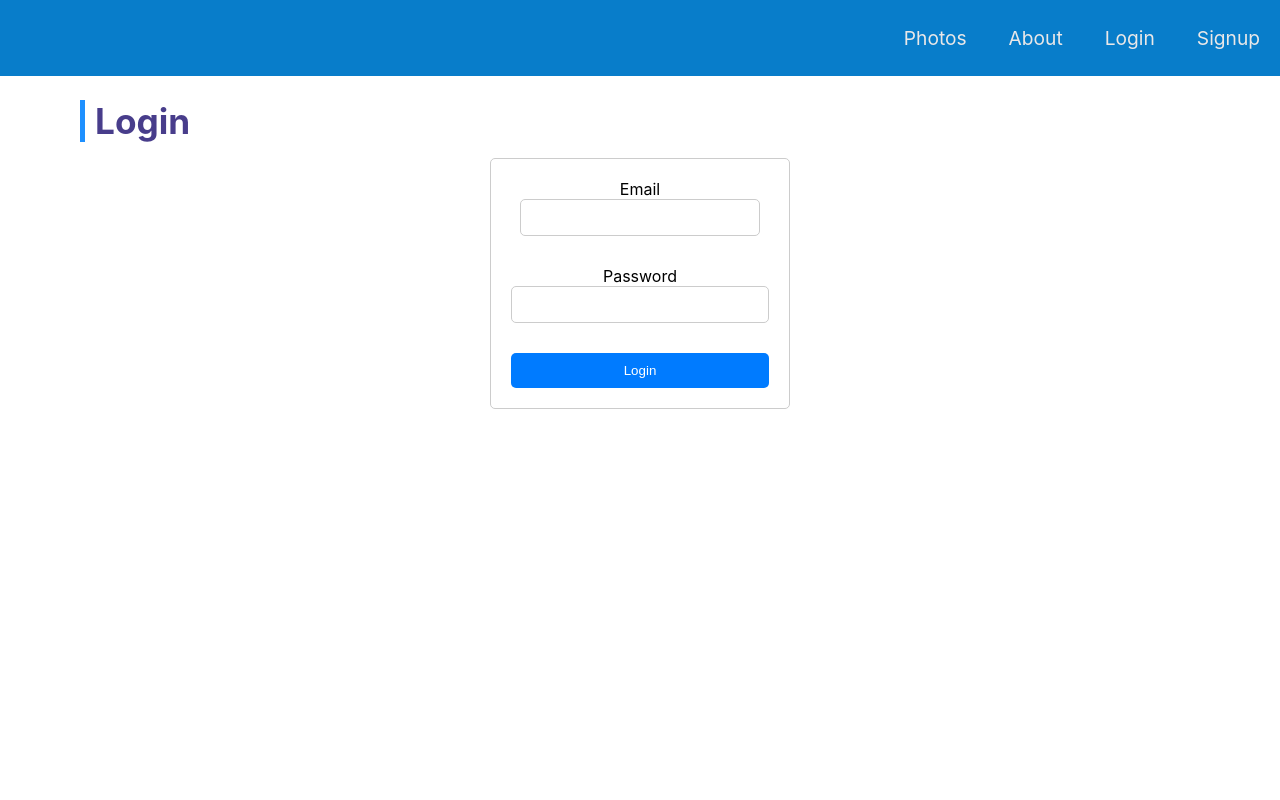
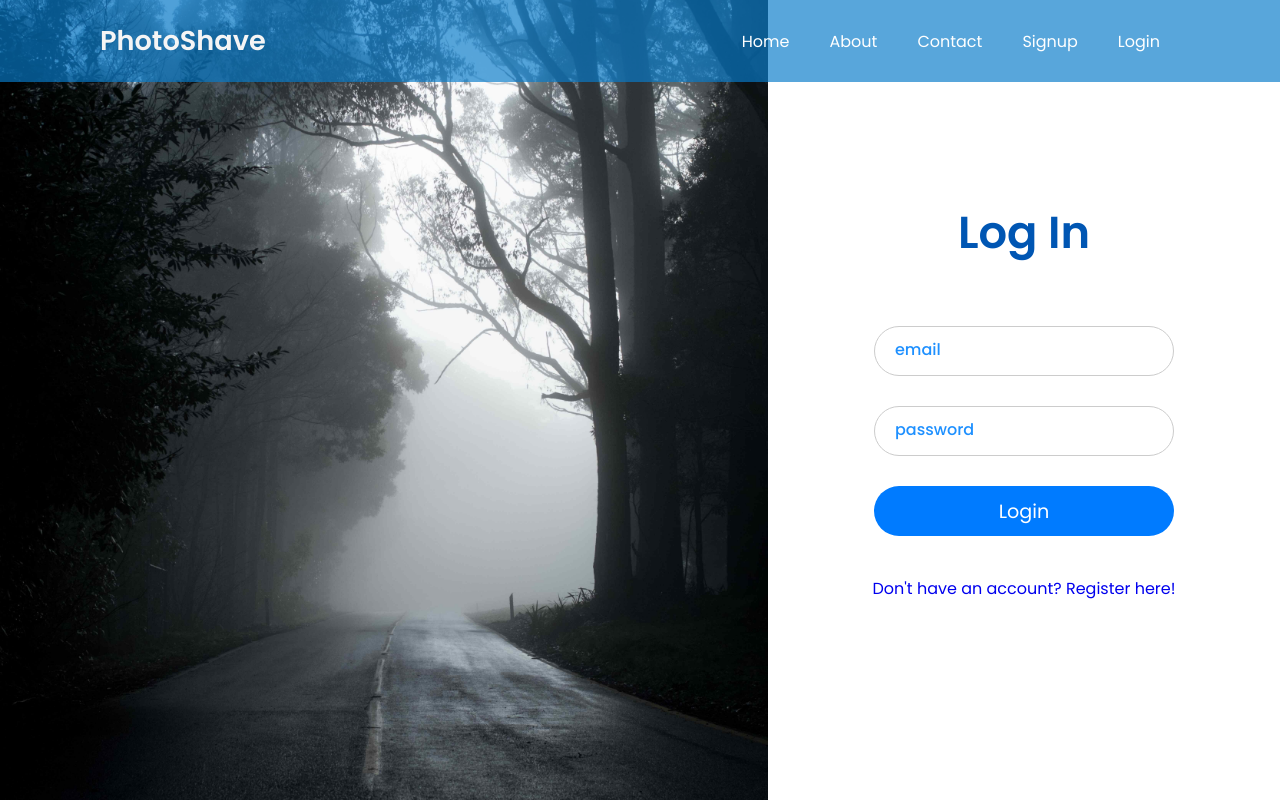
Before and after one commit to ShavinAnjithaAlpha/PixelStream, a React (Create React App) app in the folder client/: page /login in a window 1280 px wide. Built offline with nearby package versions, Linux system fonts and the light colour scheme.

Commit message:
Add new styles to login page and nav bar.

```diff
--- a/client/public/index.html
+++ b/client/public/index.html
@@ -24,7 +24,7 @@
       work correctly both with client-side routing and a non-root public URL.
       Learn how to configure a non-root public URL by running `npm run build`.
     -->
-    <title>React App</title>
+    <title>PhotoShav</title>
   </head>
   <body>
     <noscript>You need to enable JavaScript to run this app.</noscript>
--- a/client/src/App.css
+++ b/client/src/App.css
@@ -1,11 +1,13 @@
-.App {
-  text-align: center;
-}
+/* Google Fonts - Poppins */
+@import url("https://fonts.googleapis.com/css2?family=Poppins:wght@300;400;500;600&display=swap");
 
-.navbar {
-  background-color: #087dca;
-  color: #fff;
-  padding: 10px;
+* {
+  margin: 0;
+  padding: 0;
+  box-sizing: border-box;
+  font-family: "Poppins", sans-serif;
+  list-style: none;
+  text-decoration: none;
 }
 
 /* Hide scrollbar for Chrome, Safari and Opera */
@@ -13,32 +15,53 @@ body::-webkit-scrollbar {
   display: none;
 }
 
-.navbar ul {
-  list-style: none;
-  margin: 1rem 0;
-  padding: 0;
+.App {
+  text-align: center;
+}
+
+/* nav bar styling */
+.nav {
+  display: flex;
+  width: 100%;
+  position: fixed;
+  left: 0;
+  top: 0;
+  background-color: #087ccaac;
+  padding: 20px 100px;
+  justify-content: space-between;
+}
+
+.nav .nav-links {
   display: flex;
   flex-direction: row;
-  justify-content: flex-end;
 }
 
-.navbar li {
-  display: inline-block;
-  margin-right: 10px;
-  font-size: 1.2rem;
+.nav .nav-links .nav-item {
+  margin: auto 20px;
+  color: white;
 }
 
-.navbar li:hover {
-  cursor: pointer;
-  color: #000;
+.nav .logo {
+  font-size: 1.7rem;
+  font-weight: 700;
+  color: whitesmoke;
+  font-style: normal;
 }
 
-.navbar a {
-  color: #eae8e8;
-  text-decoration: none;
-  margin-left: 2rem;
+.nav .nav-links .nav-item a {
+  color: white;
+  transition: all 0.2s ease-in-out;
 }
 
-.navbar a:hover {
+.nav .nav-links .nav-item a:hover {
+  color: #9cc3ed;
+}
+
+.nav .nav-links .login {
+  margin: auto 20px;
+}
+
+.nav .nav-links .login a {
   color: white;
+  font-style: normal;
 }
--- a/client/src/App.js
+++ b/client/src/App.js
@@ -1,32 +1,67 @@
 import React from "react";
-import { BrowserRouter as Router, Routes, Route, Link } from "react-router-dom";
+import {
+  BrowserRouter as Router,
+  Routes,
+  Route,
+  Link,
+  useLocation,
+} from "react-router-dom";
 import Home from "./pages/Home";
 import About from "./pages/About";
 import Photo from "./pages/Photo";
 import Login from "./pages/Login";
 import Registration from "./pages/Registration";
 import "./App.css";
+import { useEffect } from "react";
 
 function App() {
+  // useEffect(() => {
+  //   // Your script here. For example:
+  //   const script = document.createElement("script");
+  //   script.src = "./scripts/app.js";
+  //   script.async = true;
+  //   document.body.appendChild(script);
+
+  //   // Remember to remove the script on component unmount
+  //   return () => {
+  //     document.body.removeChild(script);
+  //   };
+  // });
+
+  // let location = useLocation();
+
   return (
-    <div className="App">
-      <Router>
-        <nav className="navbar">
-          <ul className="navbar__list">
-            <li className="navbar__item">
-              <Link to="/">Photos</Link>
+    <Router>
+      <div className="App">
+        {/* {location.pathname !== "/login" && location.pathname !== "/signup" && ( */}
+        <nav className="nav">
+          <i className="logo">
+            <Link to="/" className="logo">
+              PhotoShave
+            </Link>
+          </i>
+          <ul className="nav-links">
+            <li className="nav-item">
+              <Link to="/">Home</Link>
             </li>
-            <li className="navbar__item">
+            <li className="nav-item">
               <Link to="/about">About</Link>
             </li>
-            <li className="navbar__item">
+            <li className="nav-item">
+              <Link to="/about">Contact</Link>
+            </li>
+            <li className="nav-item">
+              <Link to="/signup" className="signup">
+                Signup
+              </Link>
+            </li>
+
+            <i className="login">
               <Link to="/login">Login</Link>
-            </li>
-            <li className="navbar__item">
-              <Link to="/signup">Signup</Link>
-            </li>
+            </i>
           </ul>
         </nav>
+        {/* )} */}
 
         <Routes>
           <Route path="/" exact element={<Home />} />
@@ -35,8 +70,8 @@ function App() {
           <Route path="/login" exact element={<Login />} />
           <Route path="/signup" exact element={<Registration />} />
         </Routes>
-      </Router>
-    </div>
+      </div>
+    </Router>
   );
 }
 
--- a/client/src/pages/Login.css
+++ b/client/src/pages/Login.css
@@ -1,46 +1,87 @@
 /* Login container */
 .login-container {
   display: flex;
-  flex-direction: column;
+  flex-direction: row;
   align-items: center;
   justify-content: center;
+  width: 100%;
   height: 100vh;
 }
 
+.login-container .col {
+  display: flex;
+  flex-direction: column;
+  align-items: center;
+  width: 60%;
+  height: 100%;
+  margin: 0;
+}
+
+.login-container .col img {
+  width: 100%;
+  height: 100%;
+  object-fit: cover;
+}
+
+.login-container .form-col {
+  display: flex;
+  flex-direction: column;
+  align-items: center;
+  width: 40%;
+  height: 100%;
+  margin: 0;
+  justify-content: center;
+}
+
 /* Login form */
-.login-form {
+.form-col .login-form {
   display: flex;
   flex-direction: column;
   align-items: center;
   width: 300px;
   padding: 20px;
-  border: 1px solid #ccc;
   border-radius: 5px;
-  margin: auto;
+  margin: 20px 50px;
 }
 
 .login-form .form-item {
   margin-bottom: 20px;
 }
 
+.login-container .form-col .title h1 {
+  font-size: 2.8rem;
+  font-weight: 900;
+  margin-bottom: 20px;
+  color: #0056b3;
+}
+
 /* Login form inputs */
 .login-form input {
-  width: 100%;
-  padding: 10px;
+  width: 300px;
+  height: 50px;
+  padding: 15px 20px;
   margin-bottom: 10px;
   border: 1px solid #ccc;
-  border-radius: 5px;
+  border-radius: 25px;
 }
 
+.login-form input::placeholder {
+  color: dodgerblue;
+  font-size: 1rem;
+  font-weight: 500;
+}
 /* Login form button */
 .login-form button {
-  width: 100%;
+  width: 300px;
+  height: 50px;
   padding: 10px;
   background-color: #007bff;
   color: #fff;
+  font-size: 1.2rem;
   border: none;
-  border-radius: 5px;
+  border-radius: 25px;
   cursor: pointer;
+  transition: all 0.2s ease-in-out;
 }
 
 /* Login form button hover effect */
--- a/client/src/pages/Login.jsx
+++ b/client/src/pages/Login.jsx
@@ -3,6 +3,7 @@ import React from "react";
 import { Formik, Form, Field, ErrorMessage } from "formik";
 import * as Yup from "yup";
 import "./Login.css";
+import { Link } from "react-router-dom";
 
 function Login() {
   const initialValues = {
@@ -28,8 +29,14 @@ function Login() {
   };
 
   return (
-    <div>
-      <h1>Login</h1>
+    <div className="login-container">
+      <div className="col">
+        <img src="/assets/img/dark-forest.jpg" alt="dark-forest"></img>
+      </div>
+      <div className="form-col">
+        <div className="title">
+          <h1>Log In</h1>
+        </div>
         <Formik
           initialValues={initialValues}
           validationSchema={validationSchema}
@@ -37,8 +44,8 @@ function Login() {
         >
           <Form className="login-form">
             <div className="form-item">
-            <label htmlFor="email">Email</label>
-            <Field type="email" id="email" name="email" />
+              {/* <label htmlFor="email">Email</label> */}
+              <Field type="email" id="email" name="email" placeholder="email" />
               <ErrorMessage
                 name="email"
                 component="div"
@@ -46,8 +53,13 @@ function Login() {
               />
             </div>
             <div className="form-item">
-            <label htmlFor="password">Password</label>
-            <Field type="password" id="password" name="password" />
+              {/* <label htmlFor="password">Password</label> */}
+              <Field
+                type="password"
+                id="password"
+                name="password"
+                placeholder="password"
+              />
               <ErrorMessage
                 name="password"
                 component="div"
@@ -57,6 +69,10 @@ function Login() {
             <button type="submit">Login</button>
           </Form>
         </Formik>
+        <div className="register-box">
+          <Link to="/signup">Don't have an account? Register here!</Link>
+        </div>
+      </div>
     </div>
   );
 }
--- a/client/src/pages/Photo.css
+++ b/client/src/pages/Photo.css
@@ -8,7 +8,7 @@
   margin-top: 0;
 }
 
-h1 {
+.photo-page h1 {
   font-size: 2.2rem;
   margin-bottom: 1rem;
   color: darkslateblue;
```
Also changed, not shown: client/src/scripts/app.js (added, +22 -0 lines), client/public/assets/img/dark-forest.jpg (added), client/public/assets/img/snow-forest.jpg (added). Lines whose indentation alone changed are shown as unchanged.
